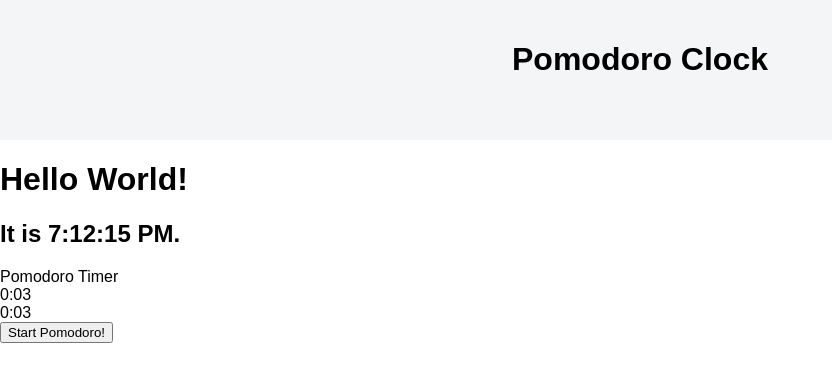
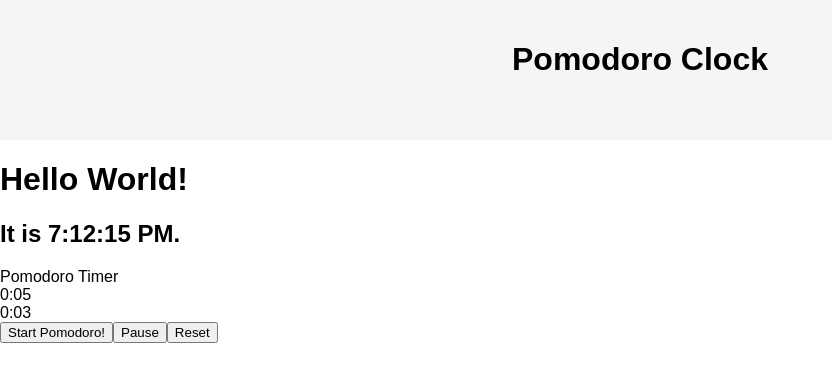
Before and after one commit to AugustineOchieng/pomodoro-app, a React (Create React App) app: page / in a window 1280 px wide. Shown: the top 382 px of the page, without its empty margins (0-832 px from the left). Built offline with nearby package versions, Linux system fonts and the light colour scheme.

Commit message:
feat: Add pause and reset buttons

```diff
--- a/src/components/Pomodoro.js
+++ b/src/components/Pomodoro.js
@@ -4,7 +4,7 @@ class Pomodoro extends React.Component {
   constructor(props) {
     super(props);
     this.state = {
-      timer: 3,
+      timer: 5,
       break: 3
     };
 
@@ -13,6 +13,8 @@ class Pomodoro extends React.Component {
     this.countdownPomodoro = this.countdownPomodoro.bind(this);
     this.startBreak = this.startBreak.bind(this);
     this.countdownBreak = this.countdownBreak.bind(this);
+    this.pauseButton = this.pauseButton.bind(this);
+    this.resetButton = this.resetButton.bind(this);
   }
 
   startPomodoro() {
@@ -50,6 +52,20 @@ class Pomodoro extends React.Component {
     }));
   }
 
+  pauseButton() {
+    clearInterval(this.pTimerID);
+    clearInterval(this.bTimerID);
+  }
+
+  resetButton() {
+    clearInterval(this.pTimerID);
+    clearInterval(this.bTimerID);
+    this.setState({
+      timer: 1500,
+      break: 300
+    })
+  }
+
   formatTime(seconds) {
     const minutes = Math.floor(seconds / 60);
     const secondsRemain = Math.round(seconds % 60);
@@ -64,6 +80,8 @@ class Pomodoro extends React.Component {
         <div>{this.formatTime(this.state.break)}</div>
         <div className="controls">
           <button onClick={this.startPomodoro} className="btn">Start Pomodoro!</button>
+          <button onClick={this.pauseButton} className="btn">Pause</button>
+          <button onClick={this.resetButton} className="btn">Reset</button>
         </div>
       </div>
 
```
